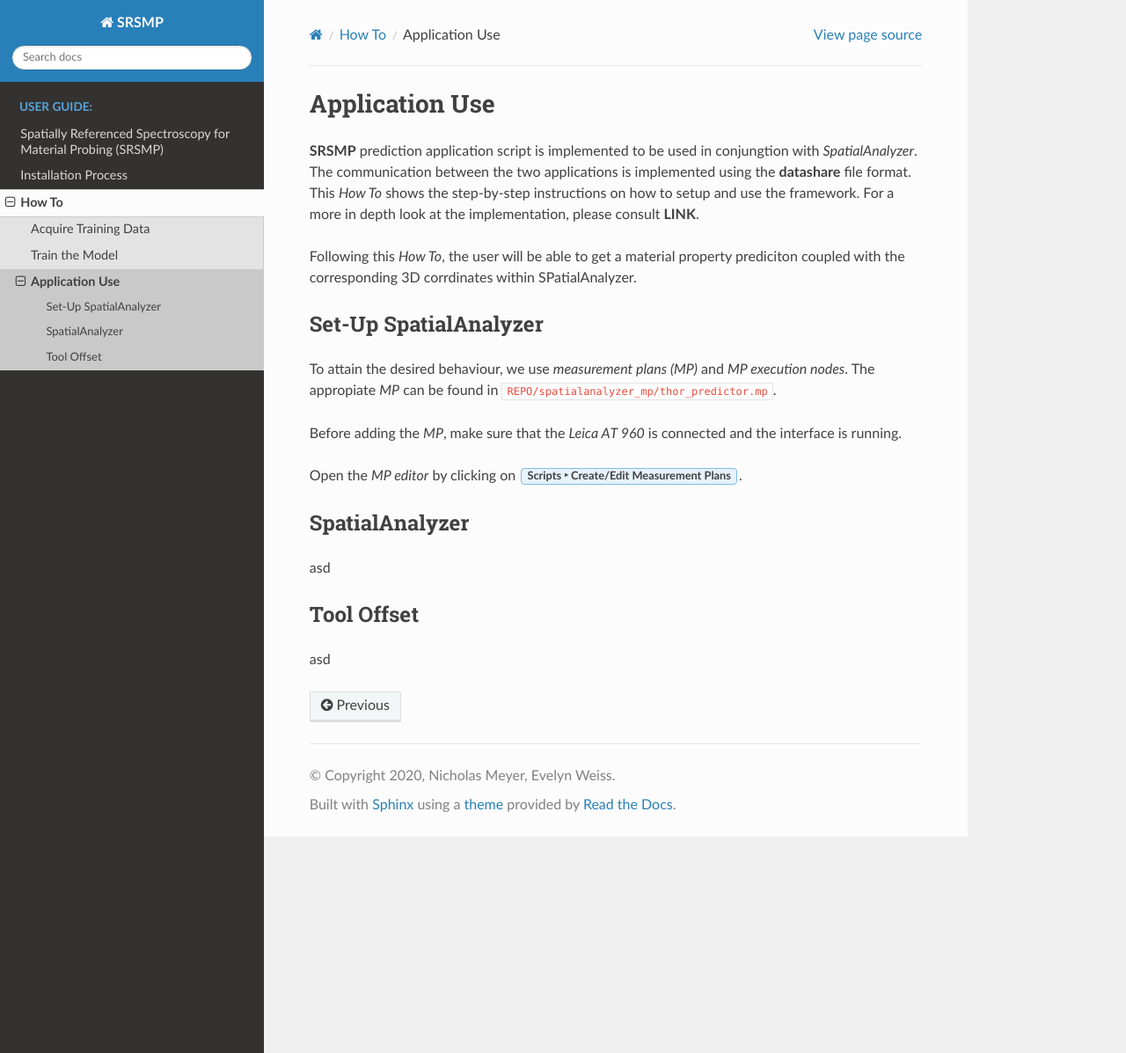
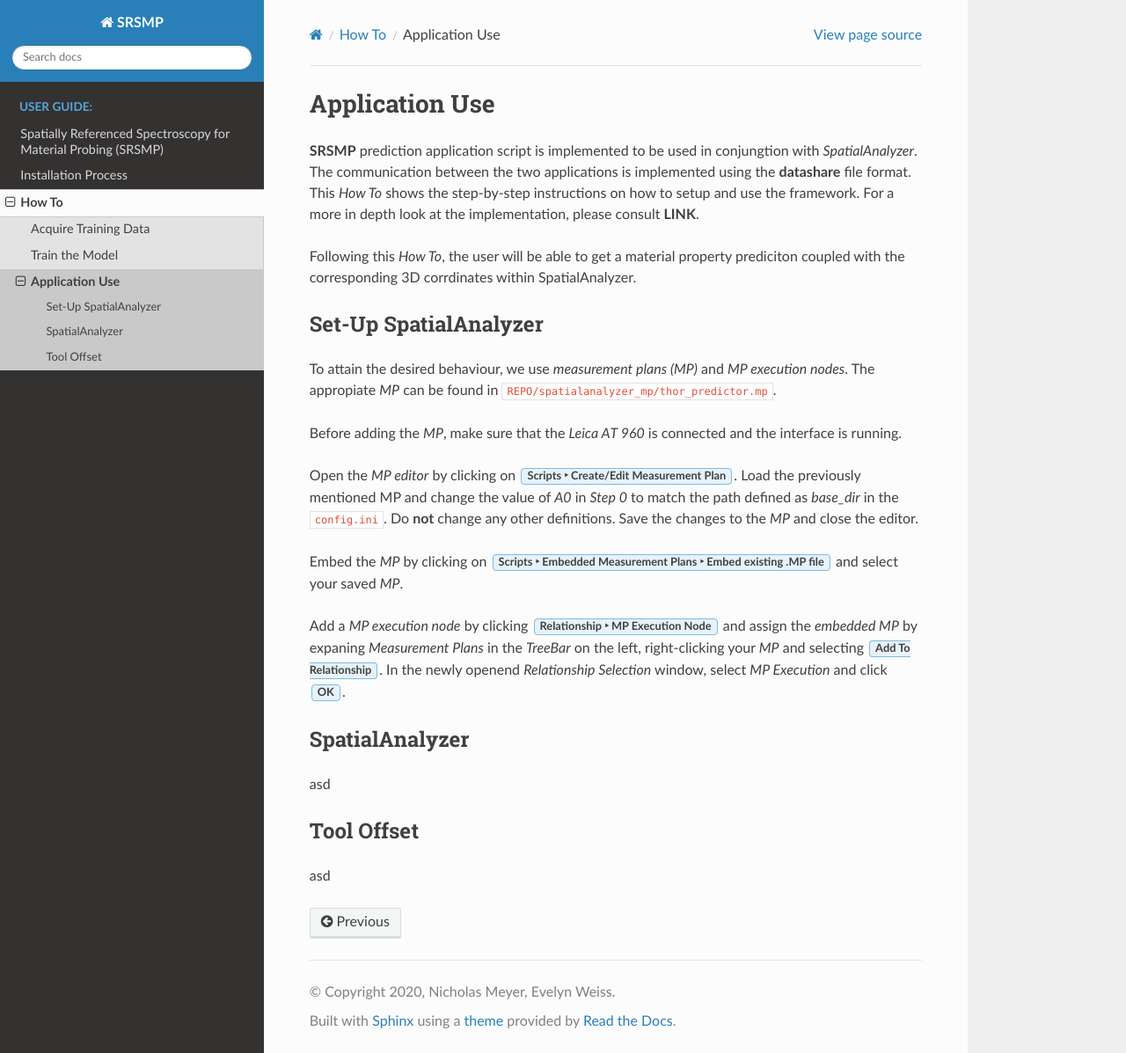
Before and after one commit to NixtonM/srsmp, a Sphinx documentation site: the page built from docs/source/content/htpred.rst, in a window 1280 px wide and 1197 px high. Shown: the whole window at 88% size. Built offline with Sphinx 7.4.7 and the Read the Docs theme 2.0.0, drawn with Linux system fonts in a browser that asks for light colours.

Commit message:
App Use exteded

```diff
--- a/docs/source/content/htpred.rst
+++ b/docs/source/content/htpred.rst
@@ -8,7 +8,7 @@ to setup and use the framework. For a more in depth look at the implementation,
 consult **LINK**.
 
 Following this *How To*, the user will be able to get a material property prediciton
-coupled with the corresponding 3D corrdinates within SPatialAnalyzer.
+coupled with the corresponding 3D corrdinates within SpatialAnalyzer.
 
 Set-Up SpatialAnalyzer
 ----------------------
@@ -19,7 +19,20 @@ Before adding the *MP*, make sure that the *Leica AT 960* is connected and the i
 is running.
 
 Open the *MP editor* by clicking on :menuselection:`Scripts --> Create/Edit
-Measurement Plans`.
+Measurement Plan`. Load the previously mentioned MP and change the value of *A0* in *Step
+0* to match the path defined as *base_dir* in the :file:`config.ini`. Do **not** change any
+other definitions. Save the changes to the *MP* and close the editor.
+
+Embed the *MP* by clicking on :menuselection:`Scripts --> Embedded Measurement Plans -->
+Embed existing .MP file` and select your saved *MP*.
+
+Add a *MP execution node* by clicking :menuselection:`Relationship --> MP Execution Node`
+and assign the *embedded MP* by expaning *Measurement Plans* in the *TreeBar* on the left,
+right-clicking your *MP* and selecting :guilabel:`Add To Relationship`. In the newly openend
+*Relationship Selection* window, select *MP Execution* and click :guilabel:`OK`.
+
+
+
 
 SpatialAnalyzer
 ---------------
```
